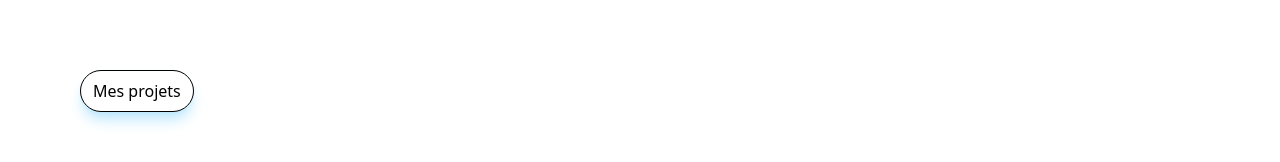
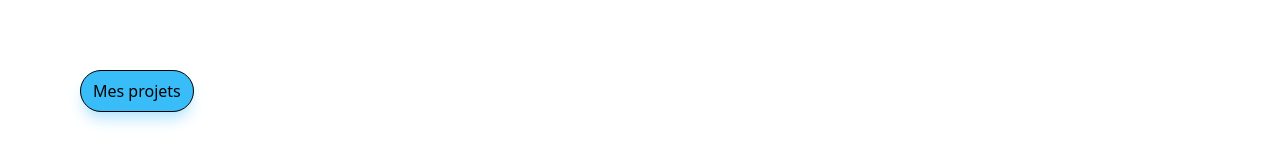
Before and after one commit to MargotHuet/Portfolio, a React (Create React App) app in the folder portfolio/: page / in a window 1280 px wide. Shown: the part 1362-1524 px from the top of the page. Built offline with nearby package versions, Linux system fonts and the light colour scheme.

Commit message:
update button color

```diff
--- a/portfolio/src/composants/button.jsx
+++ b/portfolio/src/composants/button.jsx
@@ -2,7 +2,7 @@ import React from "react";
 
 const Button = () => {
     return (
-        <button className="transition ease-in-out delay-100 bg-white hover:-translate-y-1 hover:scale-110 hover:bg-sky-100 duration-200 shadow-lg shadow-sky-200 m-20">Mes projets</button>
+        <button className="transition ease-in-out  delay-100 bg-sky-400 hover:-translate-y-1 hover:scale-110 hover:bg-sky-300 duration-200 shadow-lg shadow-sky-200 m-20">Mes projets</button>
     )
 }
 
```
